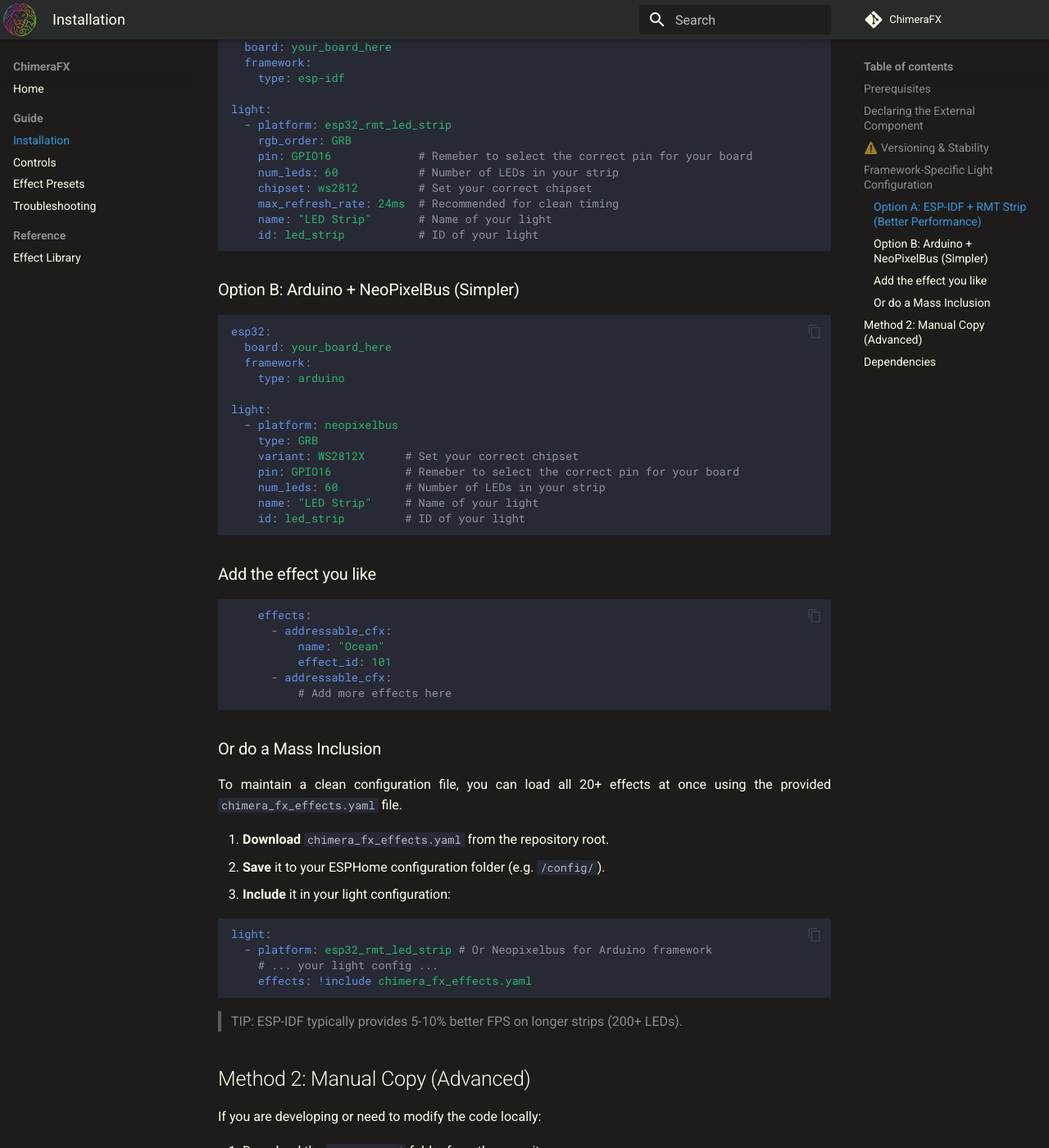
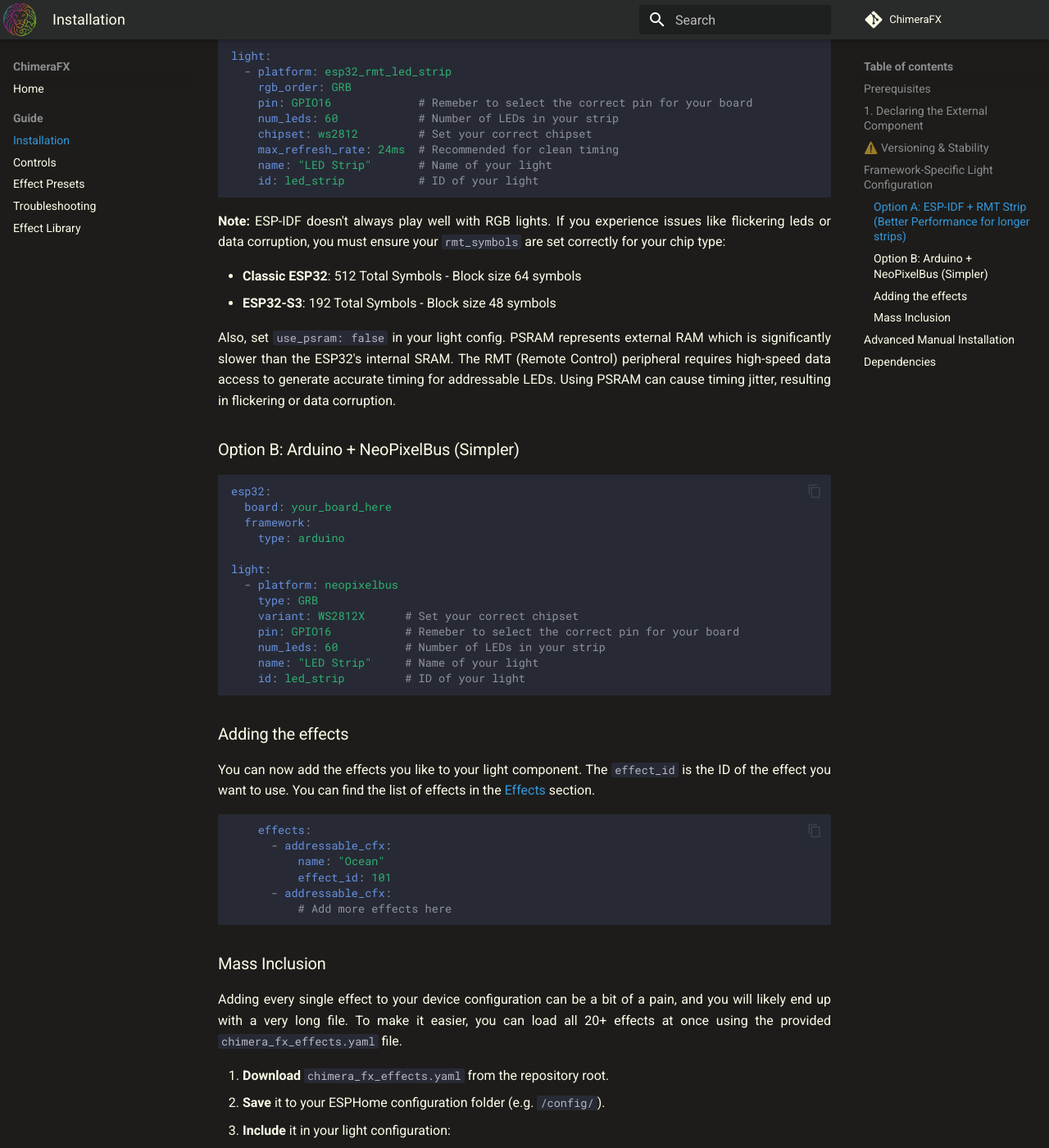
Before and after one commit to effelle/ChimeraFX, an MkDocs documentation site: the page built from docs/Installation.md, in a window 1280 px wide and 1400 px high, scrolled down 1634 px. Shown: the whole window at 82% size. Built offline with MkDocs 1.6.1 and Material for MkDocs 9.7.7, drawn with Linux system fonts in a browser that asks for light colours; comment, search, counter and statistics services are not loaded; some of the changed text lies outside the part shown.

Commit message:
Docs: Rename Effect-Library.md to Effects-Library.md

````diff
--- a/docs/Installation.md
+++ b/docs/Installation.md
@@ -1,6 +1,4 @@
 # Installation & Setup
-
-Building the code and getting it running on your ESP32.
 
 ## Prerequisites
 
@@ -13,9 +11,9 @@
     *   **ESP-IDF** (with esp32_rmt_led_strip) — slightly better performance
     *   **Arduino** (with NeoPixelBus) — simpler setup
 
-## Declaring the External Component
+## 1. Declaring the External Component
 
-This is the way! ESPHome will download the component directly from GitHub at compile-time.
+ESPHome will download the component directly from GitHub at compile-time.
 
 Add this to your `esphome.yaml`:
 
@@ -52,7 +50,7 @@
 
 ## Framework-Specific Light Configuration
 
-### Option A: ESP-IDF + RMT Strip (Better Performance)
+### Option A: ESP-IDF + RMT Strip (Better Performance for longer strips)
 
 ```yaml
 esp32:
@@ -71,6 +69,13 @@
     id: led_strip           # ID of your light
 ```
 
+**Note:** ESP-IDF doesn't always play well with RGB lights. If you experience issues like flickering leds or data corruption, you must ensure your `rmt_symbols` are set correctly for your chip type:
+
+- **Classic ESP32**: 512 Total Symbols - Block size 64 symbols
+- **ESP32-S3**: 192 Total Symbols - Block size 48 symbols
+
+Also, set `use_psram: false` in your light config. PSRAM represents external RAM which is significantly slower than the ESP32's internal SRAM. The RMT (Remote Control) peripheral requires high-speed data access to generate accurate timing for addressable LEDs. Using PSRAM can cause timing jitter, resulting in flickering or data corruption.
+
 ### Option B: Arduino + NeoPixelBus (Simpler)
 
 ```yaml
@@ -88,7 +93,9 @@
     name: "LED Strip"     # Name of your light
     id: led_strip         # ID of your light
 ```
-### Add the effect you like
+### Adding the effects
+
+You can now add the effects you like to your light component. The `effect_id` is the ID of the effect you want to use. You can find the list of effects in the [Effects](Effects-Library.md) section.
 
 ```yaml
     effects:
@@ -98,9 +105,9 @@
       - addressable_cfx:
           # Add more effects here
 ```
-### Or do a Mass Inclusion
+### Mass Inclusion
 
-To maintain a clean configuration file, you can load all 20+ effects at once using the provided `chimera_fx_effects.yaml` file.
+Adding every single effect to your device configuration can be a bit of a pain, and you will likely end up with a very long file. To make it easier, you can load all 20+ effects at once using the provided `chimera_fx_effects.yaml` file.
 
 1.  **Download** `chimera_fx_effects.yaml` from the repository root.
 2.  **Save** it to your ESPHome configuration folder (e.g. `/config/`).
@@ -113,11 +120,11 @@
     effects: !include chimera_fx_effects.yaml
 ```
 
-> TIP: ESP-IDF typically provides 5-10% better FPS on longer strips (200+ LEDs).
+**Note:** Every time a new effect is added, you will need to download the updated `chimera_fx_effects.yaml` file and replace the old one. A small price to pay for convenience.
 
-## Method 2: Manual Copy (Advanced)
+## Advanced Manual Installation
 
-If you are developing or need to modify the code locally:
+If you are developing or need to modify the code locally, or simply you don't like to rely on the GitHub repository, you can manually copy the component to your ESPHome config directory:
 
 1.  Download the `components/` folder from the repository.
 2.  Place it in your ESPHome config directory (e.g., `config/components/cfx_effect`).
@@ -127,6 +134,8 @@
 external_components:
   - source: components
     components: [cfx_effect]
+
+cfx_effect: # Mandatory! Loads the component
 ```
 
 **Note:** This method requires you to manually update files when I release improvements or new effects.
@@ -134,6 +143,7 @@
 ## Dependencies
 
 The component handles its own dependencies automatically:
+
 - **Arduino**: Uses NeoPixelBus (auto-included)
 - **ESP-IDF**: Uses native RMT driver (built-in)
 
--- a/mkdocs.yml
+++ b/mkdocs.yml
@@ -41,8 +41,7 @@
     - Controls: Controls.md
     - Effect Presets: Effect-Presets.md
     - Troubleshooting: Troubleshooting.md
-  - Reference:
-    - Effect Library: Effect-Library.md
+    - Effect Library: Effects-Library.md
 
 markdown_extensions:
   - admonition
````
Also changed, not shown: docs/Controls.md (+8 -6 lines), docs/Effect-Presets.md (+1 -1 lines), docs/index.md (+1 -1 lines), docs/Effects-Library.md (renamed from docs/Effect-Library.md).
